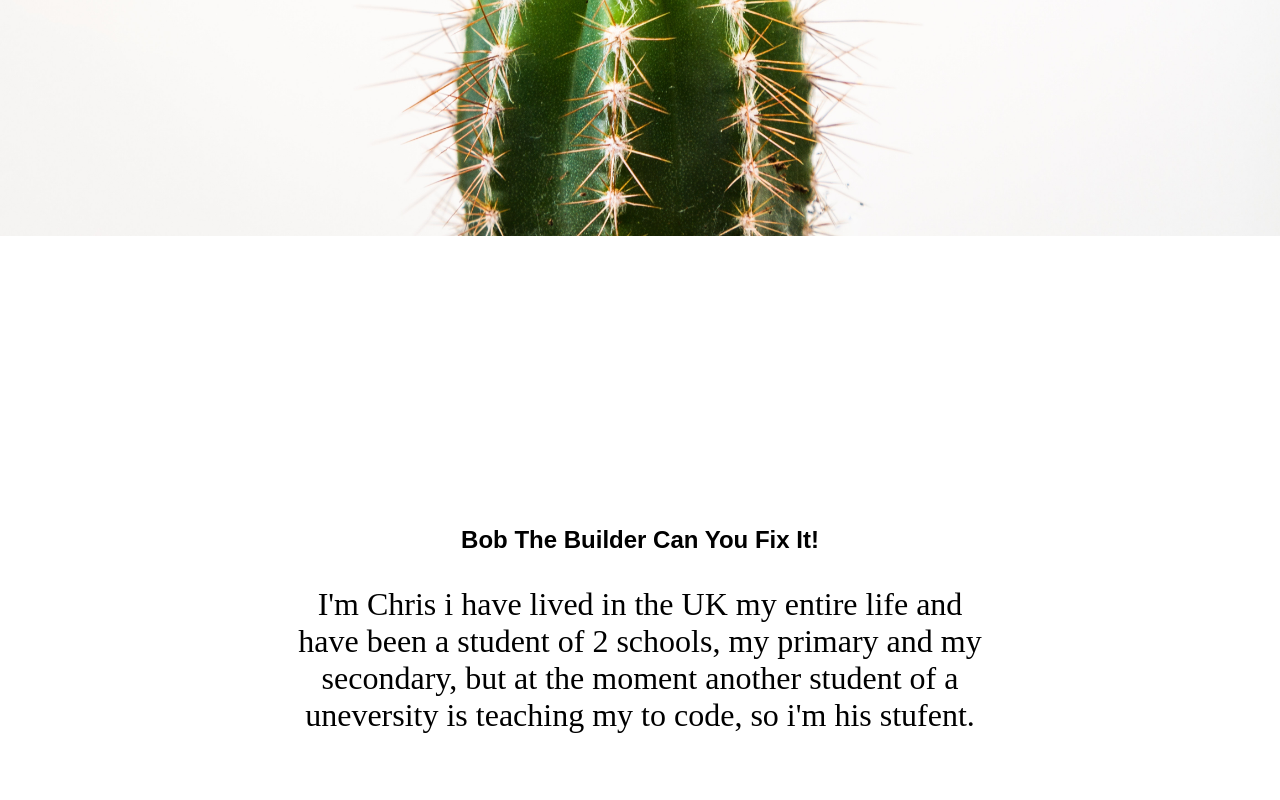
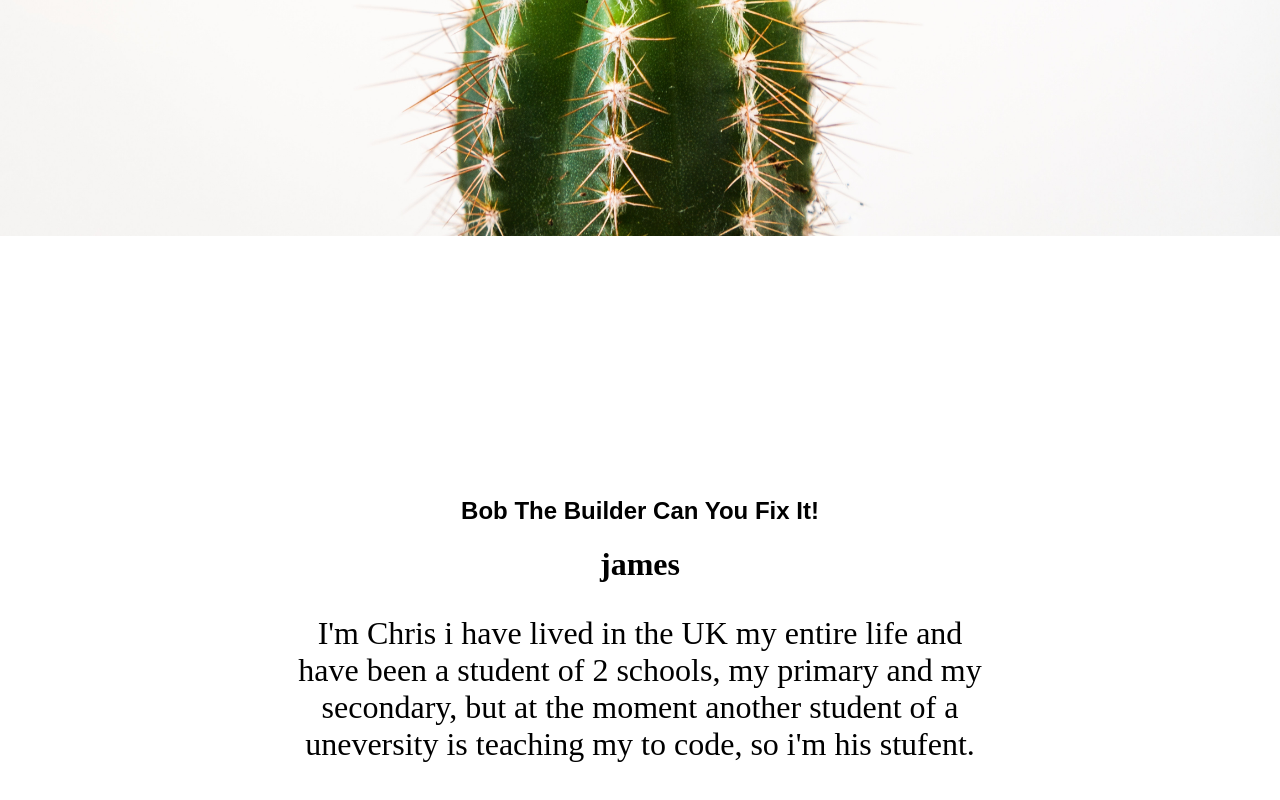
Before and after one commit to chrisjones243/website, a plain HTML site: page index.html in a window 1280 px wide. Shown: the part 564-1364 px from the top of the page. Drawn offline with Linux system fonts and the light colour scheme.

Commit message:
Added James

```diff
--- a/index.html
+++ b/index.html
@@ -17,6 +17,7 @@
   <div>
 
     <h2 class="sub-title">bob the builder can you fix it!</h2>
+    <h1>james</h1>
 
     <p>I'm Chris i have lived in the UK my entire life and have been a student of 2 schools, my primary and my secondary, but at the moment another student of a uneversity is teaching my to code, so i'm his stufent.</p>
   </div>
```
